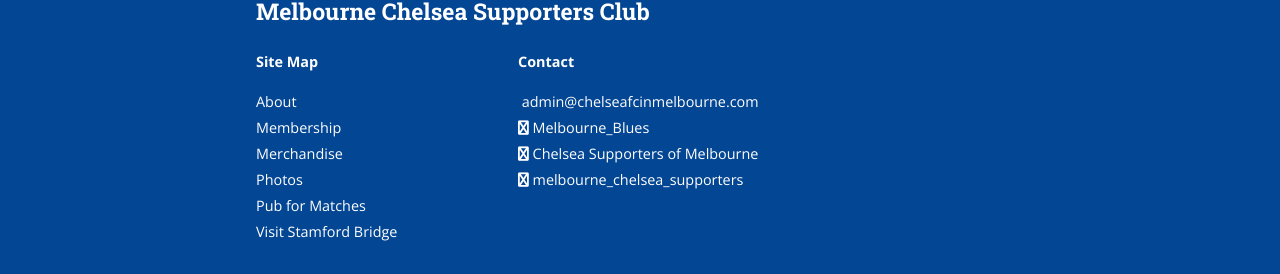
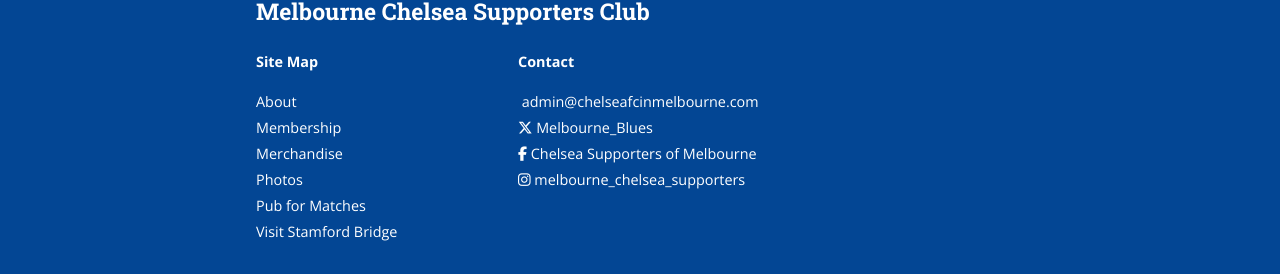
Before and after one commit to Foxh0und/MCSC, a Jekyll site: the page built from merchandise.md, in a window 1280 px wide. Shown: the part 3447-3721 px from the top of the page. Built offline with Jekyll 4.4.1, drawn with Linux system fonts in a browser that asks for light colours; nearby versions of some CDN libraries.

Commit message:
Update footer.html to fab/fas

```diff
--- a/_includes/footer.html
+++ b/_includes/footer.html
@@ -22,7 +22,7 @@
       <ul class="social-media-list">
         <li>
           <a href="mailto:{{ site.email }}">
-            <i class="fa fa-envelope-o"></i>
+            <i class="fas fa-envelope-o"></i>
             <span class="username">{{ site.email }}</span>
           </a>
         </li>
@@ -31,7 +31,7 @@
           {% if social.url != null %}
           <li>
             <a href="{{ social.url }}" title="{{ social.desc }}">
-              <i class="fa fa-{{ social.icon }}"></i>
+              <i class="fab fa-{{ social.icon }}"></i>
               <span class="username">{% if social.username %}{{ social.username }}{% else %}{{ social.name }}{% endif %}</span>
             </a>
           </li>
```
